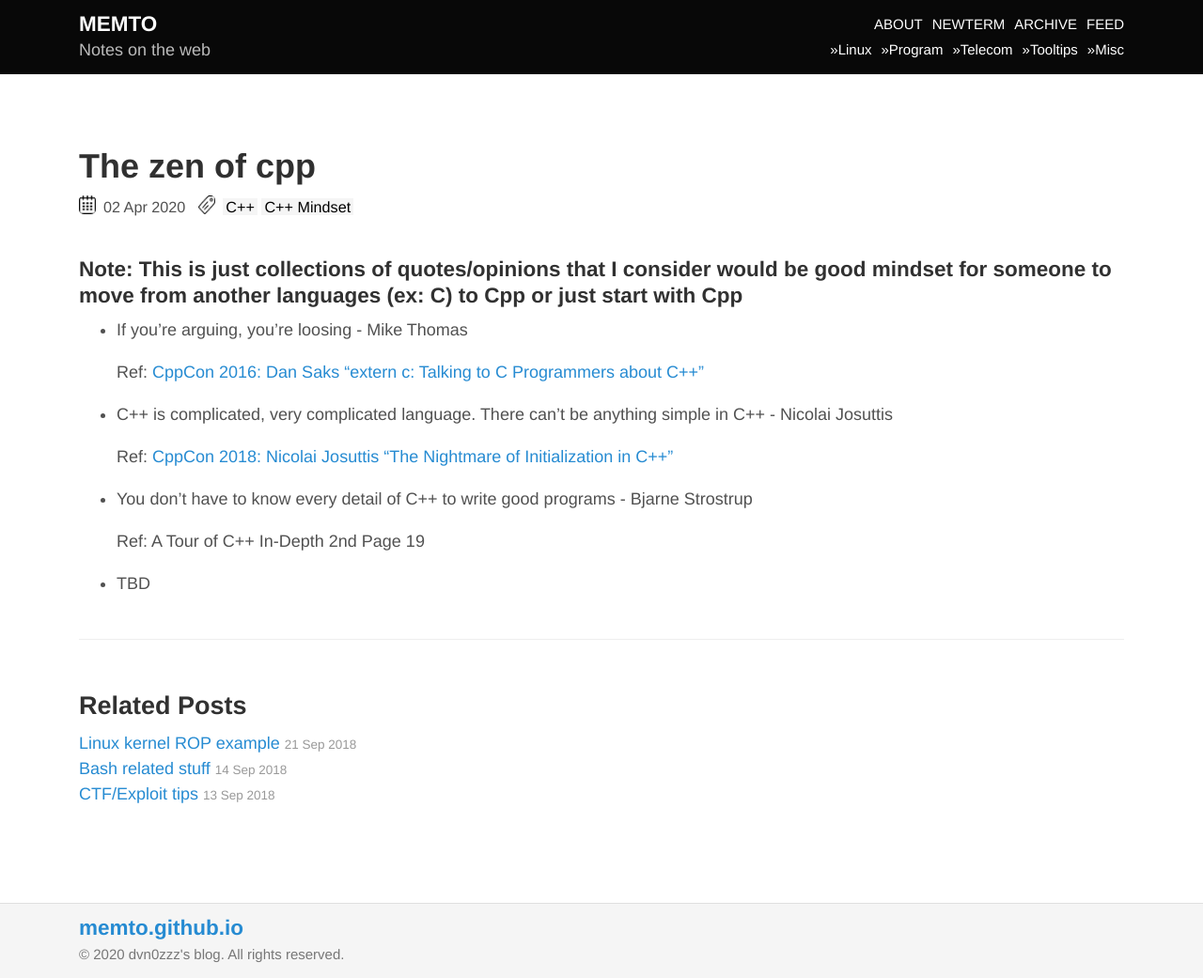
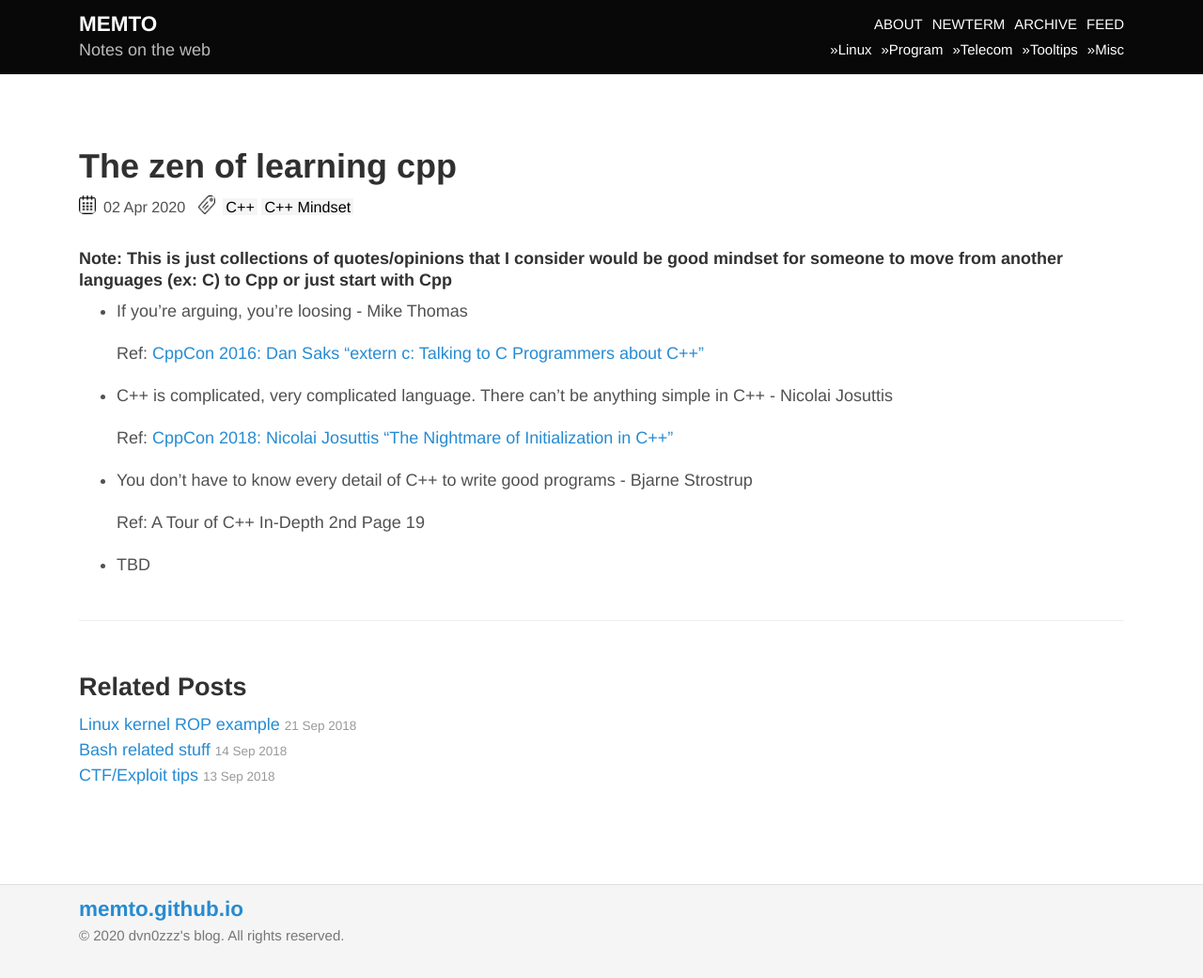
Before and after one commit to memto/memto.github.io, a Jekyll site: the page built from _posts/2020-04-02-the-zen-of-cpp.md, in a window 1280 px wide. Shown: the whole page at 94% size. Built offline with Jekyll 4.4.1, drawn with Linux system fonts in a browser that asks for light colours; nearby versions of some CDN libraries; comment, search, counter and statistics services are not loaded.

Commit message:
Update 2020-04-02-the-zen-of-cpp.md

```diff
--- a/_posts/2020-04-02-the-zen-of-cpp.md
+++ b/_posts/2020-04-02-the-zen-of-cpp.md
@@ -3,7 +3,7 @@ layout: post
 ads: true
 comments: true
 published: true
-title: The Zen of Cpp
+title: The Zen of Learning Cpp
 categories:
   - program
   - misc
@@ -11,7 +11,7 @@ tags:
   - C++
   - C++ Mindset
 ---
-### Note: This is just collections of quotes/opinions that I consider would be good mindset for someone to move from another languages (ex: C) to Cpp or just start with Cpp
+#### Note: This is just collections of quotes/opinions that I consider would be good mindset for someone to move from another languages (ex: C) to Cpp or just start with Cpp
 
 - If you're arguing, you're loosing - Mike Thomas
 
```
